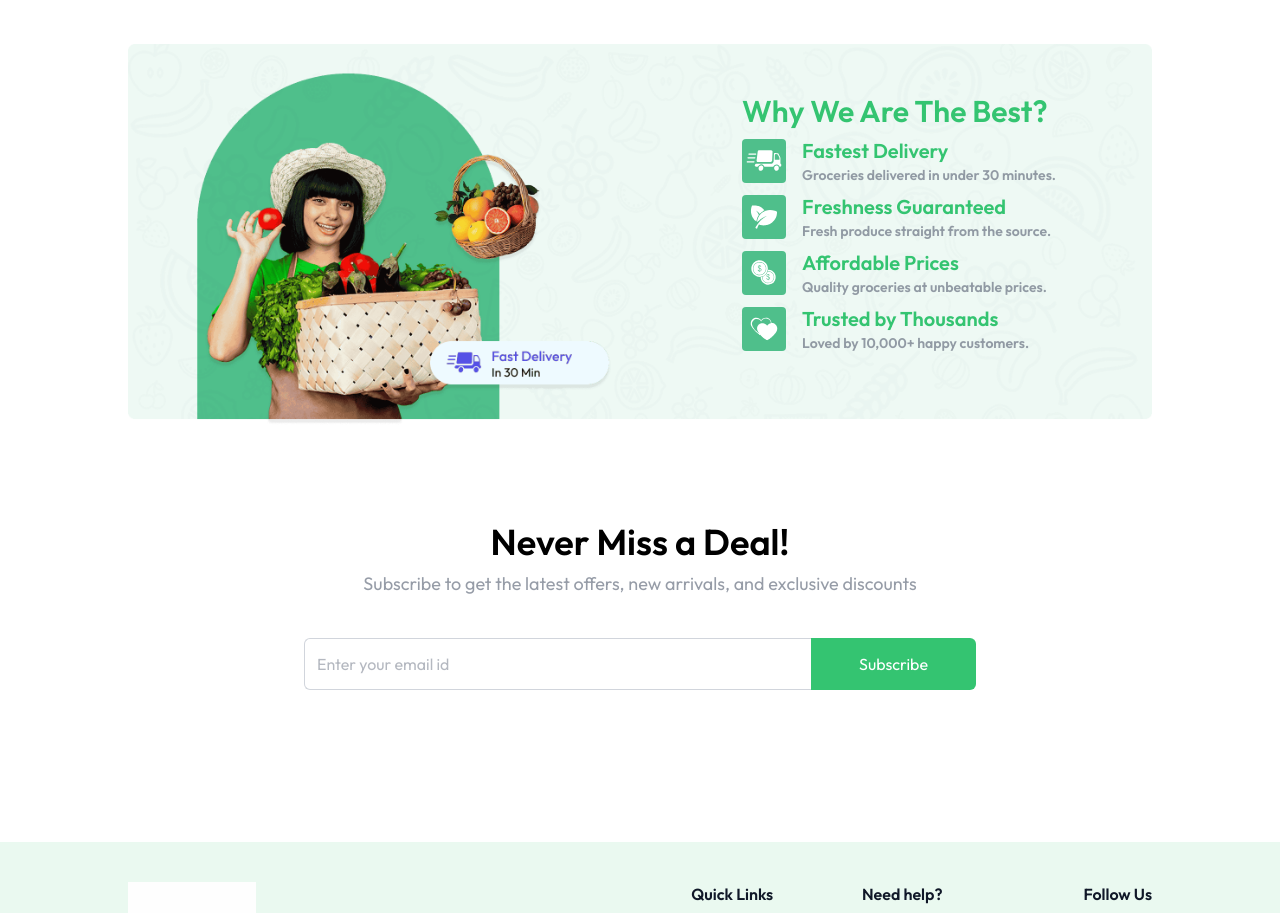
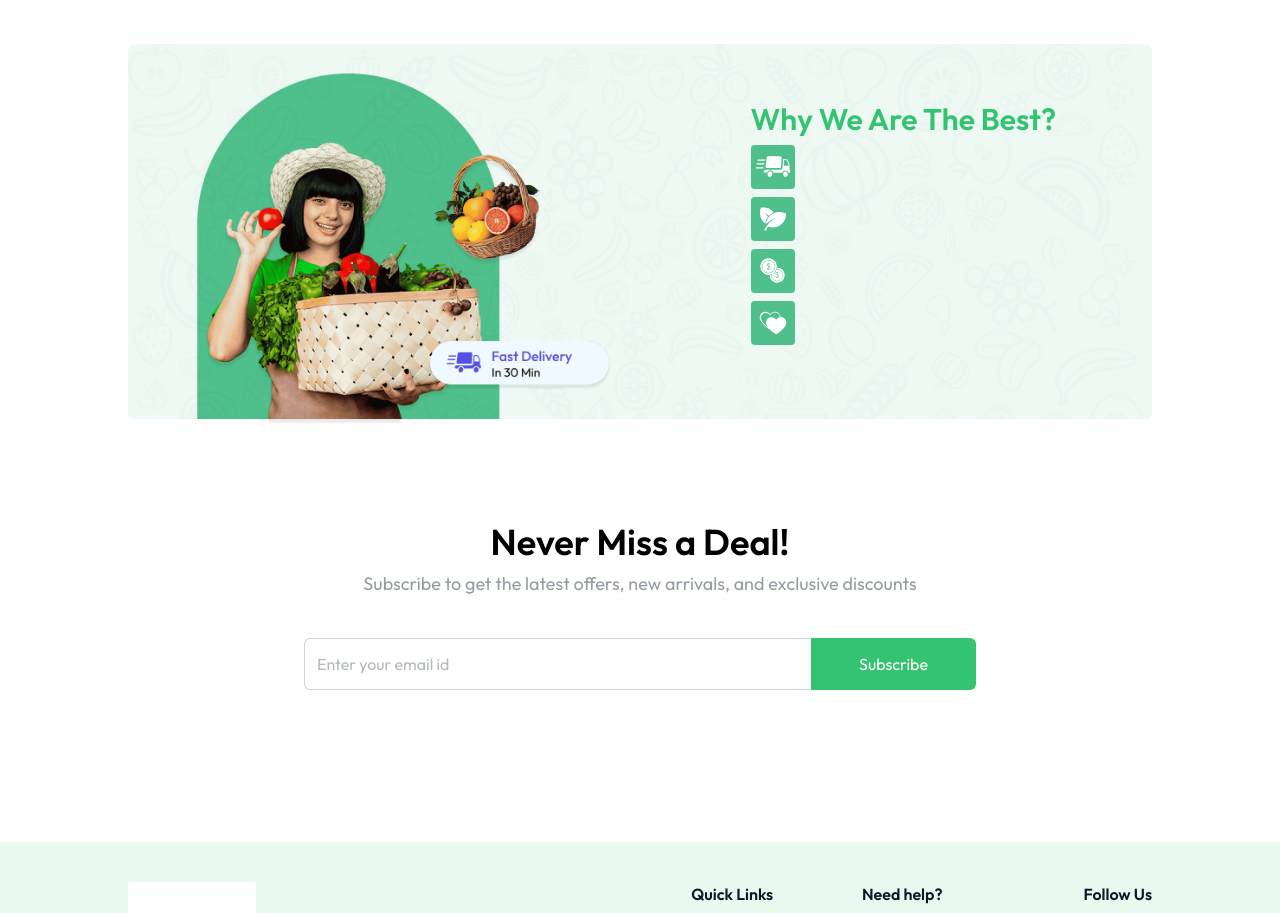
Before and after one commit to Souvhik007/MITTIFRESH, a React (Vite) app in the folder client/: page / in a window 1280 px wide. Shown: the part 1360-2273 px from the top of the page. Built offline with nearby package versions, Linux system fonts and the light colour scheme.

Commit message:
Update BottomBanner.jsx

```diff
--- a/client/src/components/BottomBanner.jsx
+++ b/client/src/components/BottomBanner.jsx
@@ -13,11 +13,7 @@ const BottomBanner = () => {
             <div key={index} className='flex items-center gap-4 mt-2'>
               <img src={feature.icon} alt={feature.title} className='md:w-11 w-9'/>
               <div>
-                <h3 className='text-lg md:text-xl font-semibold'>{feature.title}
-                  <p className='text-gray-500/70 text-xs md:text-sm'>{feature.description}</p>
 
-
-                </h3>
               </div>
             </div>
         ))}</h1>
```
